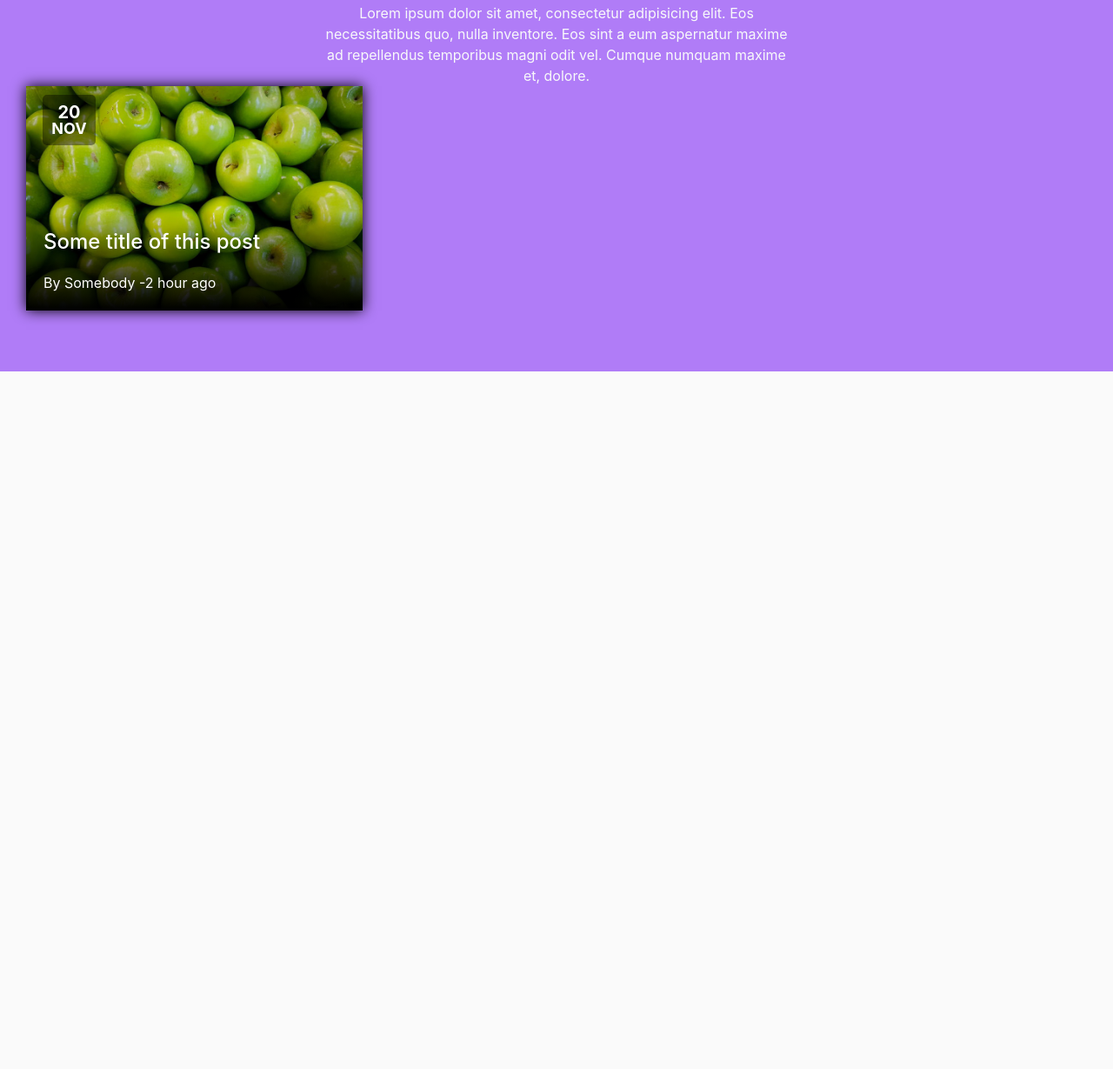
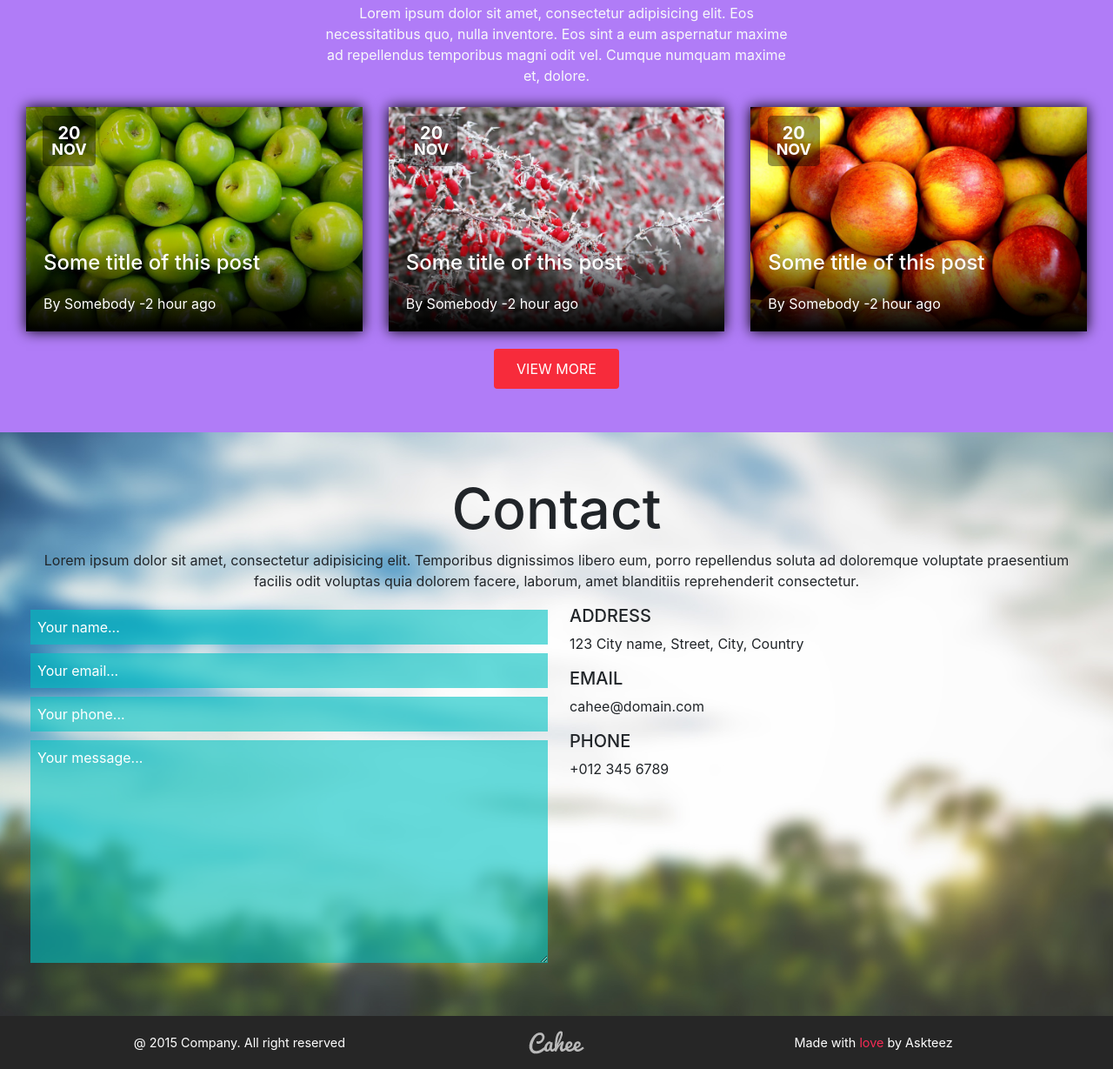
Before and after one commit to kedziorap/week2, a website: page index.html in a window 1280 px wide. Shown: the part 3893-5122 px from the top of the page at 87% size. Before the commit the page ends 4320 px from the top, so only its background shows below. Drawn offline with nearby package versions, Linux system fonts and the light colour scheme.

Commit message:
All section add - all to fix

```diff
--- a/index.html
+++ b/index.html
@@ -174,7 +174,7 @@
                 <div class="row">
                     <div class="col-12">
                         <h2 class="text-light text-center">Blog</h2>
-                        <p class="text-light text-center">
+                        <p class="text-light text-center mb-4">
                             Lorem ipsum dolor sit amet, consectetur adipisicing elit. Eos necessitatibus quo, nulla inventore. Eos sint a eum aspernatur maxime ad repellendus temporibus magni odit vel. Cumque numquam maxime et, dolore.
                         </p>
                     </div>
@@ -194,14 +194,86 @@
                         </article>
                     </div>
                     <div class="col-12 col-lg-4">
-
+                        <article class="post">
+                            <img src="img/f2.jpg" alt="" class="img-fluid">
+                            <div class="date">
+                                <span class="number">20</span>
+                                <span class="month">NOV</span>
+                            </div>
+                            <div class="header">
+                                <h4>Some title of this post</h4>
+                                <span class="signed">By Somebody  -2 hour ago</span>
+                            </div>
+                        </article>
                     </div>
                     <div class="col-12 col-lg-4">
-
+                        <article class="post">
+                            <img src="img/f3.jpg" alt="" class="img-fluid">
+                            <div class="date">
+                                <span class="number">20</span>
+                                <span class="month">NOV</span>
+                            </div>
+                            <div class="header">
+                                <h4>Some title of this post</h4>
+                                <span class="signed">By Somebody  -2 hour ago</span>
+                            </div>
+                        </article>
+                    </div>
+                </div>
+                <div class="row">
+                    <div class="col-12 text-center">
+                        <button class="btn btn-red">VIEW MORE</button>
                     </div>
                 </div>
             </div>
         </section>
+        <section class="contact">
+            <div class="my-container">
+                <div class="row">
+                    <div class="col-12 text-center">
+                        <h2>Contact</h2>
+                        <p>Lorem ipsum dolor sit amet, consectetur adipisicing elit. Temporibus dignissimos libero eum, porro repellendus soluta ad doloremque voluptate praesentium facilis odit voluptas quia dolorem facere, laborum, amet blanditiis reprehenderit consectetur.</p>
+                    </div>
+                </div>
+                <div class="row">
+                    <div class="col-12 col-md-6">
+                        <form action="" class="contact-form">
+                            <input type="text" placeholder="Your name...">
+                            <input type="email" placeholder="Your email...">
+                            <input type="tel" placeholder="Your phone...">
+                            <textarea name="" id="" cols="30" rows="10" placeholder="Your message..." ></textarea>
+                        </form>
+                    </div>
+                    <div class="col-12 col-md-6 text-center text-md-left">
+                        <h5 class="text-uppercase">ADDRESS</h5>
+                        <p>123 City name, Street, City, Country</p>
+                        <h5 class="text-uppercase">email</h5>
+                        <p>cahee@domain.com</p>
+                        <h5 class="text-uppercase">phone</h5>
+                        <p>+012 345 6789</p>
+                    </div>
+                </div>
+            </div>
+        </section>
+        <footer>
+            <div class="my-container">
+                <div class="row">
+                    <div class="col-12 col-md-5">
+                        <p>
+                            &#64; 2015 Company. All right reserved
+                        </p>
+                    </div>
+                    <div class="col-12 col-md-2 d-flex align-items-center justify-content-center">
+                        <img src="img/logo.png" alt="" class="img-fluid">
+                    </div>
+                    <div class="col-12 col-md-5">
+                        <p>
+                            Made with <span class="color">love</span> by Askteez
+                        </p>
+                    </div>
+                </div>
+            </div>
+        </footer>
     </div>
     <script src="https://code.jquery.com/jquery-3.3.1.slim.min.js" integrity="sha384-q8i/X+965DzO0rT7abK41JStQIAqVgRVzpbzo5smXKp4YfRvH+8abtTE1Pi6jizo" crossorigin="anonymous"></script>
     <script src="https://cdnjs.cloudflare.com/ajax/libs/popper.js/1.14.3/umd/popper.min.js" integrity="sha384-ZMP7rVo3mIykV+2+9J3UJ46jBk0WLaUAdn689aCwoqbBJiSnjAK/l8WvCWPIPm49" crossorigin="anonymous"></script>
--- a/sass/style.scss
+++ b/sass/style.scss
@@ -179,28 +179,6 @@ body {
     }
 }
 
-@media (max-width: 767.98px) {
-    .main-header {
-        background-position: 38% 0;
-    }
-    .about {
-        background-color: #00bdbd;
-        h2 {
-            font-size: 3em;
-        }
-    }
-    .services {
-        h2 {
-            font-size: 3em;
-        }
-    }
-    .subscribe {
-        min-height: 400px;
-        h2 {
-            font-size: 3em;
-        }
-    }
-}
 .my-form {
     input {
         width: 100%;
@@ -240,10 +218,14 @@ body {
     position: relative;
     box-shadow: 0 0 15px black;
     cursor: pointer;
-    transition: 0.3s;
     margin-bottom: 20px;
+    overflow: hidden;
+    img {
+        transition: 0.3s;
+    }
     &:hover img {
         opacity: 0.9;
+        transform: scale(1.1)
     }
     .header {
         position: absolute;
@@ -281,7 +263,83 @@ body {
         }
     }
 }
+.btn-red {
+    background: #f72b3b;
+    color: white;
+    padding: 10px 25px;
+    transition: 0.2s;
+    &:hover {
+        background: red;
+        box-shadow: 0 0 10px black;
+    }
+}
 
+//CONTACT
+
+.contact {
+    padding: 50px 0;
+    background-image: url(../img/2_12.jpg);
+    background-position: center;
+    background-repeat: no-repeat;
+    background-size: cover;
+    h2 {
+        font-size: 4em;
+    }
+}
+.contact-form {
+    input, textarea {
+        width: 100%;
+        margin: 5px 5px;
+        background: rgba(0,196,196,0.6);
+        border: 0;
+        color: white;
+        padding: 8px;
+        transition: 0.2s;
+        &:focus {
+            background:rgba(0,196,196,1);
+            border-left: 5px solid black;
+        }
+        &::placeholder {
+            color: white;
+        }
+    }
+}
+footer {
+    font-size: 0.9em;
+    text-align: center;
+    color: white;
+    background: #262626;
+    p {
+        padding: 20px 0;
+        margin: 0;
+    }
+    .color {
+        color: #f52b55;
+    }
+}
+//RWD
+@media (max-width: 767.98px) {
+    .main-header {
+        background-position: 38% 0;
+    }
+    .about {
+        background-color: #00bdbd;
+        h2 {
+            font-size: 3em;
+        }
+    }
+    .services {
+        h2 {
+            font-size: 3em;
+        }
+    }
+    .subscribe {
+        min-height: 400px;
+        h2 {
+            font-size: 3em;
+        }
+    }
+}
 @media (max-width: 575.98px) {
     .main-header {
         .slogan {
```
Also changed, not shown: css/style.css, img/logo.png (added), 1 other file.
